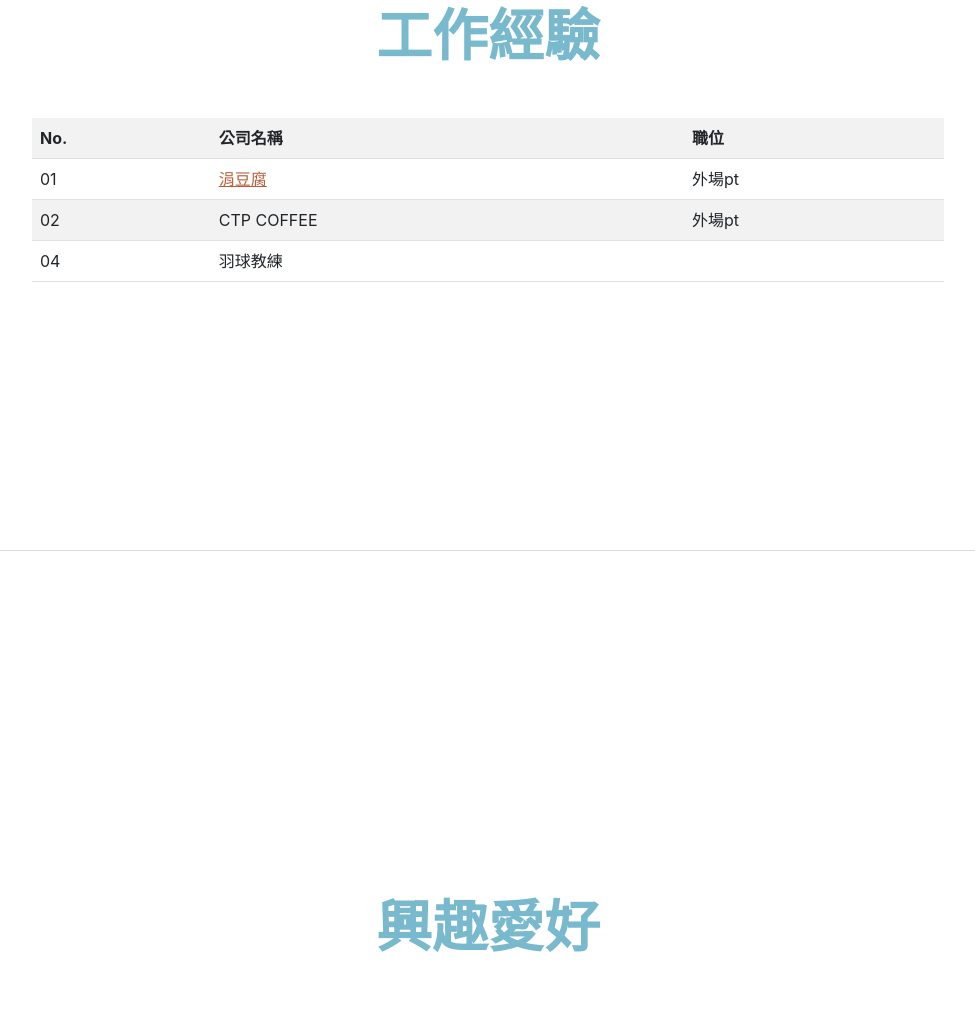
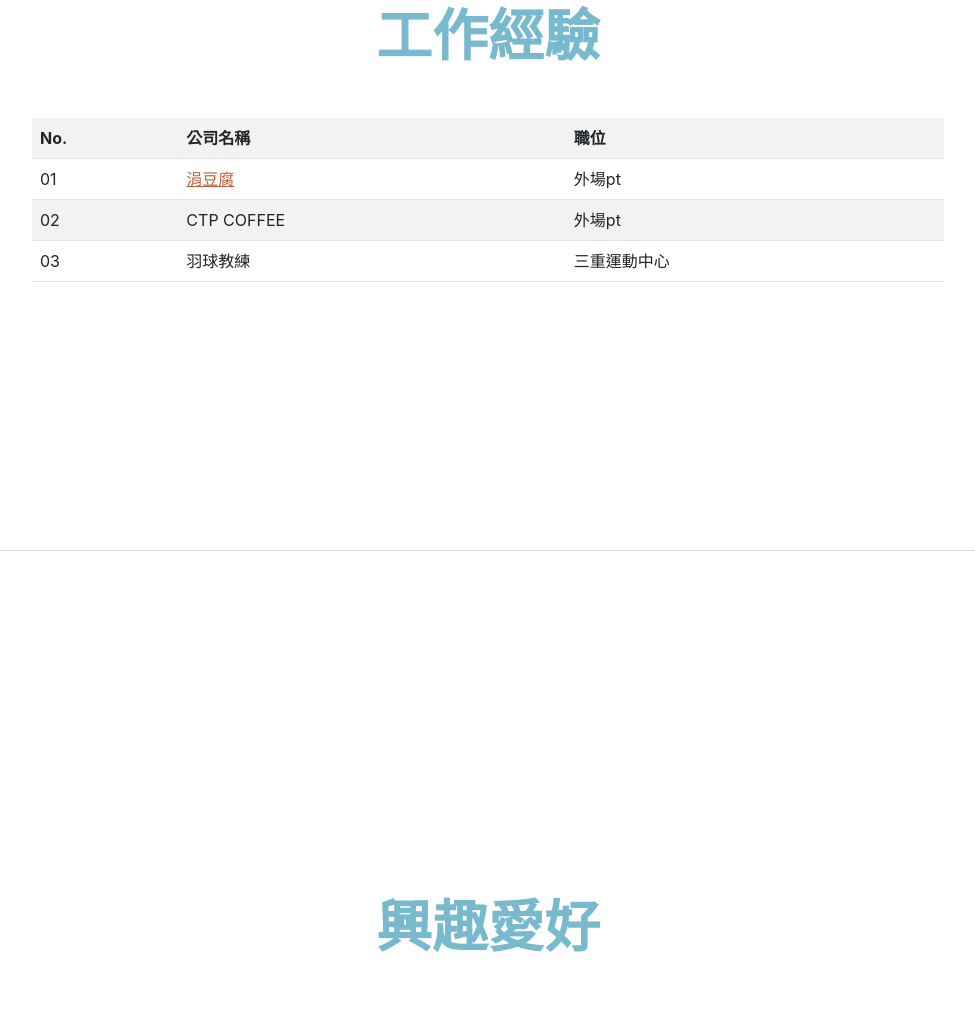
Before and after one commit to a114070088/a114070088.github.io, a plain HTML site: page index.html in a window 1280 px wide. Shown: the part 2293-3305 px from the top of the page, without its empty margins (288-1263 px from the left). Drawn offline with nearby package versions, Linux system fonts and the light colour scheme; a web font is replaced by a local one.

Commit message:
Update index.html

```diff
--- a/index.html
+++ b/index.html
@@ -136,9 +136,9 @@
                             <td>外場pt</td>
                         </tr>
                         <tr>
-                            <td>04</td>
+                            <td>03</td>
                             <td>羽球教練</td>
-                            <td></td>
+                            <td>三重運動中心</td>
                         </tr>
                     </table>
                 </div>
```
